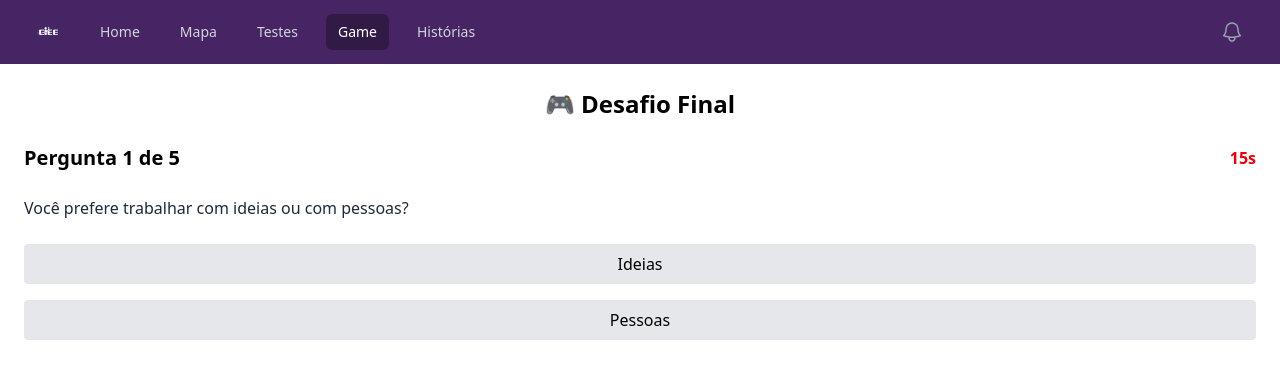
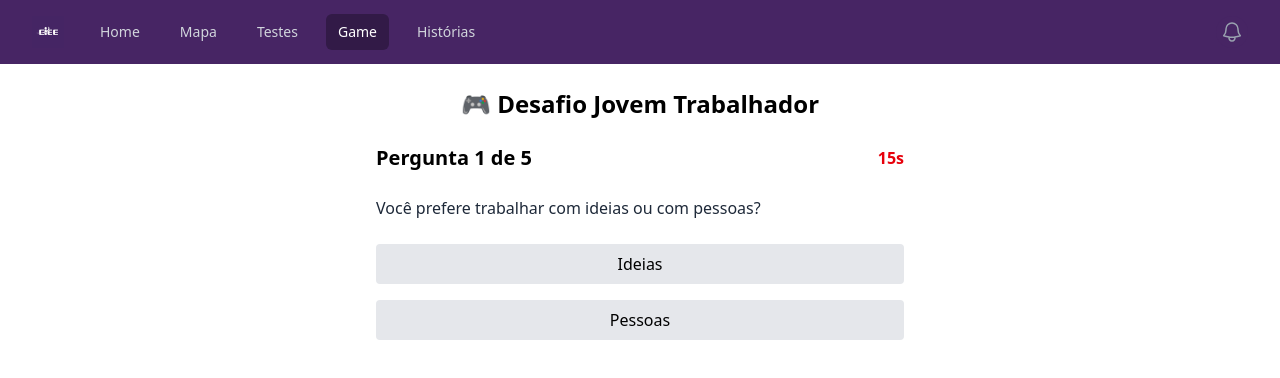
Before and after one commit to APB-Abner/Semana-trabalhador, a React (Vite) app: page /game in a window 1280 px wide. Shown: the top 378 px of the page. Built offline with nearby package versions, Linux system fonts and the light colour scheme.

Commit message:
feat: update Game component title and layout for improved presentation

```diff
--- a/src/pages/Game.jsx
+++ b/src/pages/Game.jsx
@@ -3,7 +3,6 @@ import { useState } from 'react';
 import Quiz from '../components/game/Quiz';
 import Memoria from '../components/game/Memoria';
 import Resultado from '../components/game/Resultado';
-
 
 export default function Game() {
     const [fase, setFase] = useState('quiz');
@@ -13,8 +12,8 @@ export default function Game() {
     const reiniciarJogo = () => setFase('quiz');
 
     return (
-        <div className="p-6">
-            <h2 className="text-2xl font-bold text-center mb-6">🎮 Desafio Final</h2>
+        <div className="p-6 max-w-xl mx-auto">
+            <h2 className="text-2xl font-bold mb-6 text-center">🎮 Desafio Jovem Trabalhador</h2>
 
             {fase === 'quiz' && <Quiz onComplete={irParaMemoria} />}
             {fase === 'memoria' && <Memoria onComplete={irParaResultado} />}
@@ -22,3 +21,15 @@ export default function Game() {
         </div>
     );
 }
+
+
+// export default function Game() {
+//     return (
+//         <div className="p-6">
+//             <h2 className="text-2xl font-bold">🎮 Desafio Final</h2>
+//             <p className="mt-4 text-gray-700">Prepare-se para um mini game que vai testar seus conhecimentos sobre o mundo do trabalho!</p>
+//             <div className="bg-gray-200 h-32 mt-4 rounded-md flex items-center justify-center">[Games em breve]</div>
+
+//         </div>
+//     );
+// }
```
